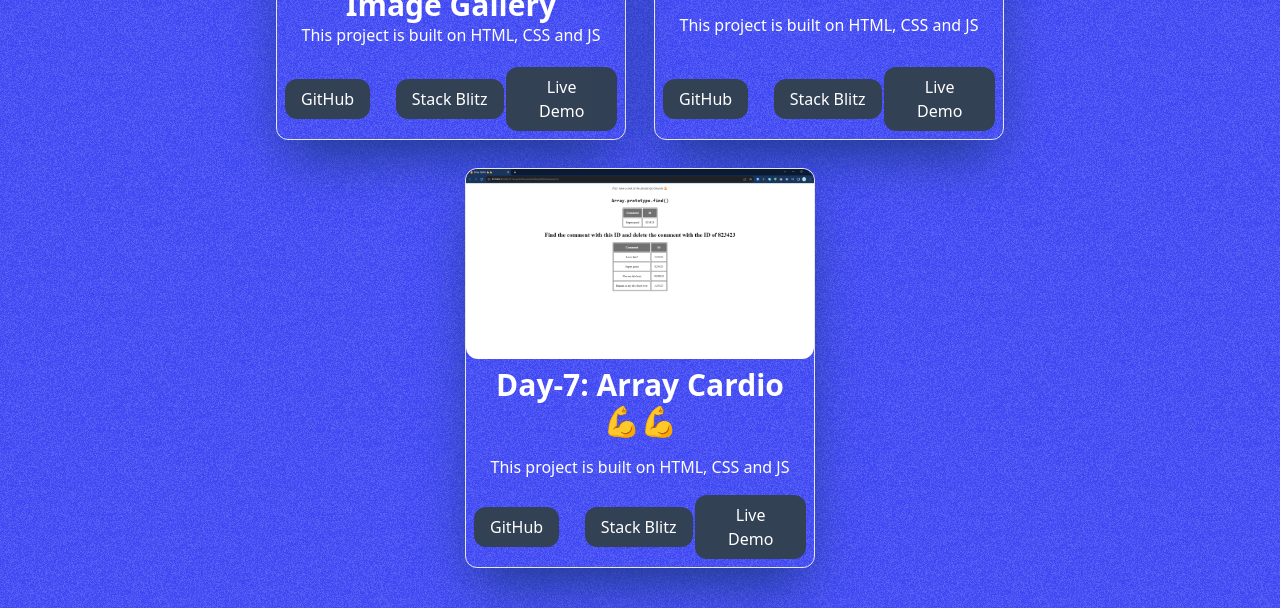
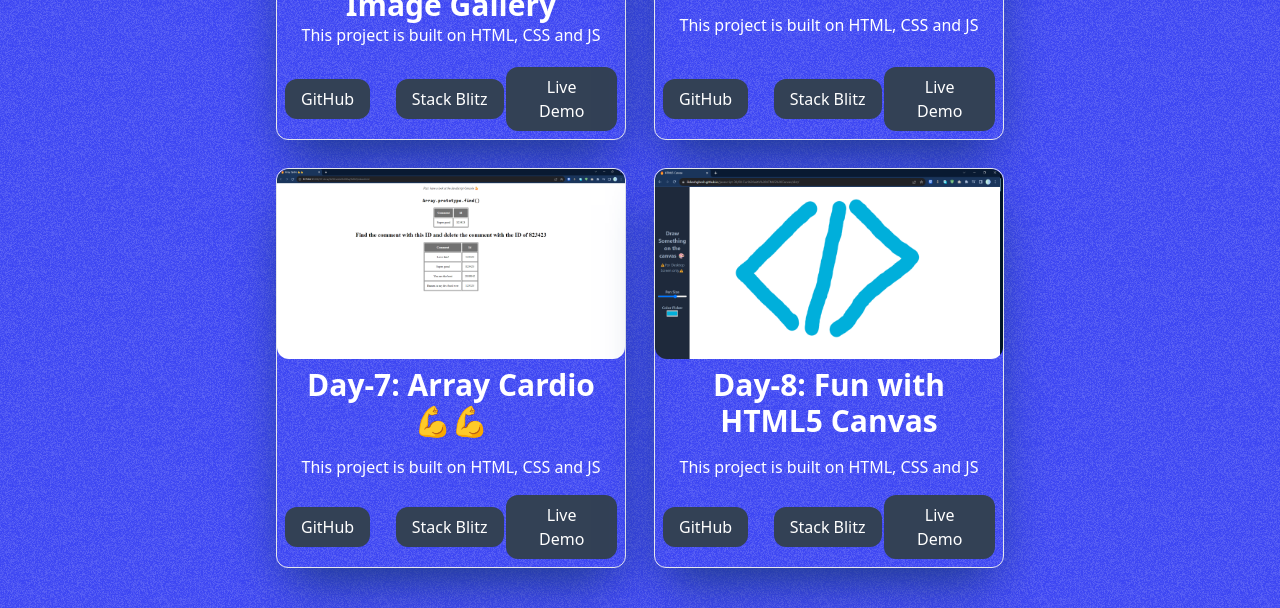
Before and after one commit to ilokeshghosh/javascript-30, a plain HTML site: page index page/dist/index.html in a window 1280 px wide. Shown: the part 1393-2001 px from the top of the page. Drawn offline with Linux system fonts and the light colour scheme.

Commit message:
index page : Day-8

```diff
--- a/index page/dist/index.html
+++ b/index page/dist/index.html
@@ -281,6 +281,40 @@
                 </div>
             </div>
 
+            <!-- card8  -->
+            <div
+                class="border shadow-2xl shadow-blue-900 md:w-[350px] w-[90%] h-[400px] rounded-xl flex flex-col justify-between items-center">
+                <!-- image -->
+                <div class="w-full h-[50%] rounded-xl"><img
+                        class="w-full transition-all linear duration-900 h-full rounded-xl hover:scale-110"
+                        src="../assets/day8.png" alt="random-image"></div>
+
+                <!-- text -->
+                <div class="w-full flex flex-col justify-center items-center p-2 gap-4">
+                    <!--project title -->
+                    <div class="text-center text-3xl font-bold w-full text-white">
+                        <h1>Day-8: Fun with HTML5 Canvas </h1>
+                    </div>
+
+                    <!-- project explanation -->
+                    <div class="text-center font-medium w-full text-white">
+                        <p>This project is built on HTML, CSS and JS</p>
+                    </div>
+                </div>
+
+                <!-- links  -->
+                <div class="w-full flex items-center justify-between p-2">
+                    <div class="w-1/3"><button class="bg-slate-700 rounded-xl px-4 py-2 text-white"><a
+                                href="https://github.com/ilokeshghosh/javascript-30/tree/main/08-Fun%20with%20HTML5%20Canvas"
+                                target="_blank">GitHub</a></button></div>
+                    <div class="w-1/3"><button class="bg-slate-700 rounded-xl px-4 py-2 text-white"><a href="#">Stack
+                                Blitz</a></button></div>
+                    <div class="w-1/3"><button class="bg-slate-700 rounded-xl px-4 py-2 text-white"><a
+                                href="https://ilokeshghosh.github.io/javascript-30/08-Fun%20with%20HTML5%20Canvas/dist/"
+                                target="_blank">Live Demo</a></button></div>
+                </div>
+            </div>
+
         </div>
 
     </div>
```
Also changed, not shown: index page/assets/day8.png (added).
